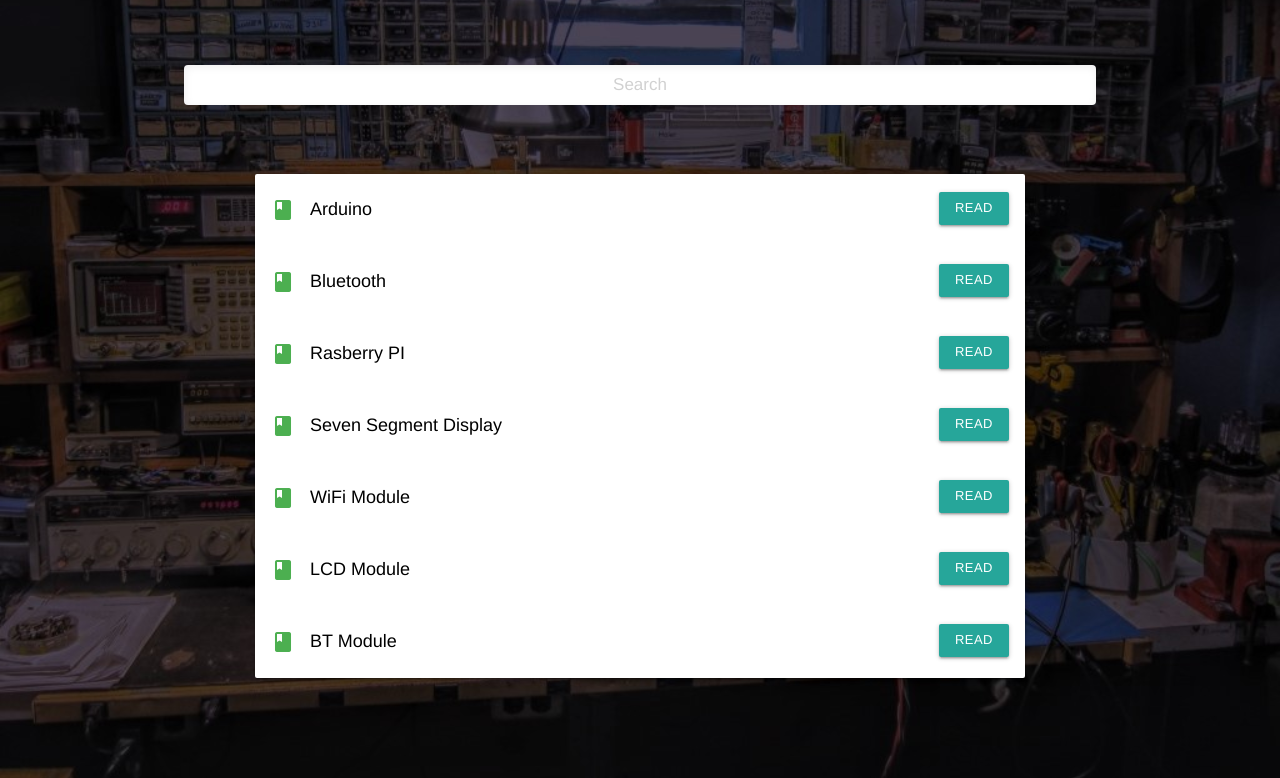
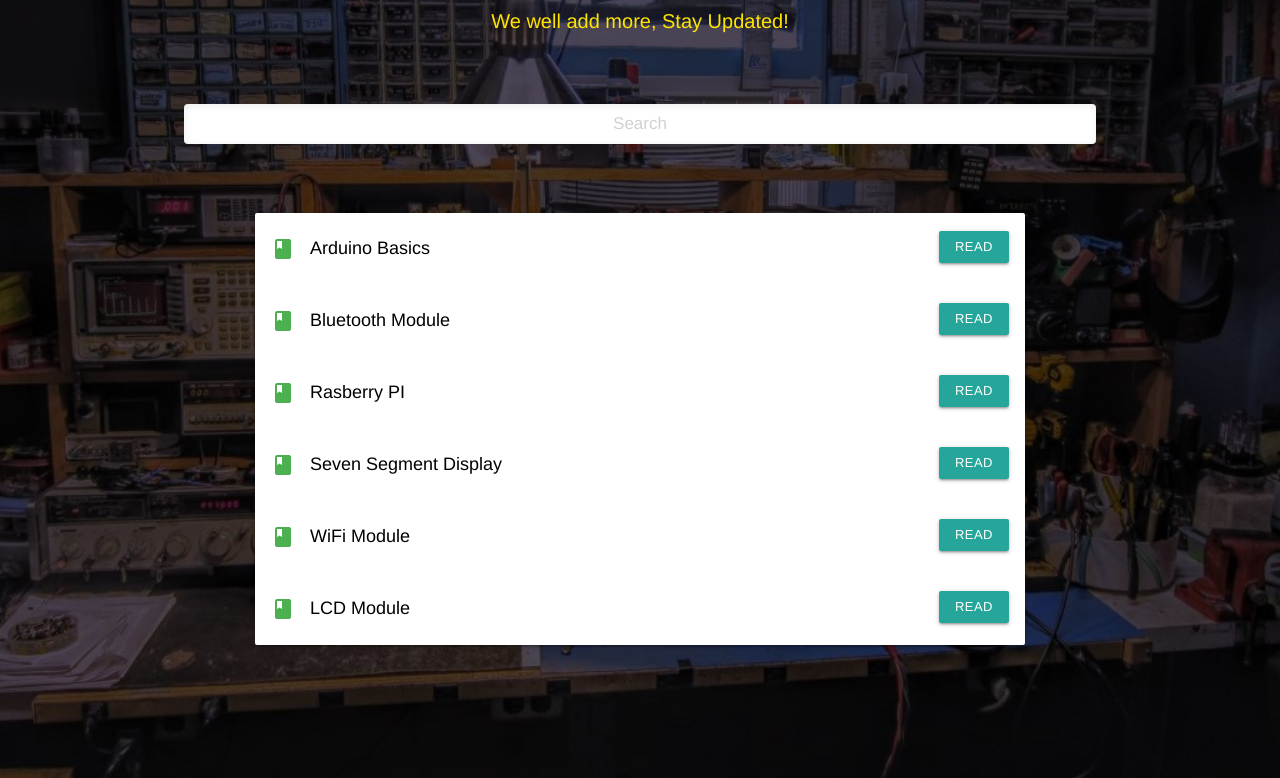
Before and after one commit to ranisharma8206/Electromos-Website, a plain HTML site: page tutorials.html in a window 1280 px wide. Shown: the part 174-952 px from the top of the page. Drawn offline with nearby package versions, Linux system fonts and the light colour scheme; some packages are replaced by stand-ins of ours; a script that the page names is missing; a web font is replaced by a local one.

Commit message:
Added links for tutorial

```diff
--- a/tutorials.html
+++ b/tutorials.html
@@ -31,7 +31,8 @@
 
 	<div class="tutorials" style="">
 		<p>Tutorials</p>
-  	</button>
+		<p class="center-align" style="color: #FFE400;font-size:20px;" >We well add more, Stay Updated!</p>
+
 	</div>
 
 <!-- Search Engine -->
@@ -49,7 +50,7 @@
         <div class="valign-wrapper">
           <i class="material-icons left green-text">book</i>
           <div class="title" style="width:100%;">
-            <p class="tutorial-item">Arduino</p> <span style="float:right;"><button class="btn-small waves-effect waves-light" onclick="window.location.href = 'https://drive.google.com/drive/folders/1r_ESL8t4iiZlvhW0q-48SR9hD5OvMbOi?usp=sharing';" name="action">Read</span>
+            <p class="tutorial-item">Arduino Basics</p> <span style="float:right;"><button class="btn-small waves-effect waves-light" onclick="window.location.href = 'https://www.instructables.com/id/Arduino-Basic-Tutorial/';" name="action">Read</span>
           </div>
         </div>
       </li>
@@ -57,7 +58,7 @@
         <div class="valign-wrapper">
           <i class="material-icons left green-text">book</i>
           <div class="title" style="width:100%;">
-            <p class="tutorial-item">Bluetooth</p> <span style="float:right;"><button class="btn-small waves-effect waves-light" onclick="window.location.href = 'https://drive.google.com/drive/folders/1r_ESL8t4iiZlvhW0q-48SR9hD5OvMbOi?usp=sharing';" name="action">Read</span>
+            <p class="tutorial-item">Bluetooth Module</p> <span style="float:right;"><button class="btn-small waves-effect waves-light" onclick="window.location.href = 'https://www.instructables.com/id/Modify-The-HC-05-Bluetooth-Module-Defaults-Using-A/';" name="action">Read</span>
           </div>
         </div>
       </li>
@@ -65,7 +66,7 @@
         <div class="valign-wrapper">
           <i class="material-icons left green-text">book</i>
           <div class="title" style="width:100%;">
-            <p class="tutorial-item">Rasberry PI</p> <span style="float:right;"><button class="btn-small waves-effect waves-light" onclick="window.location.href = 'https://drive.google.com/drive/folders/1r_ESL8t4iiZlvhW0q-48SR9hD5OvMbOi?usp=sharing';" name="action">Read</span>
+            <p class="tutorial-item">Rasberry PI</p> <span style="float:right;"><button class="btn-small waves-effect waves-light" onclick="window.location.href = 'https://pythonprogramming.net/introduction-raspberry-pi-tutorials/';" name="action">Read</span>
           </div>
         </div>
       </li>
@@ -73,7 +74,7 @@
         <div class="valign-wrapper">
           <i class="material-icons left green-text">book</i>
           <div class="title" style="width:100%;">
-            <p class="tutorial-item">Seven Segment Display</p> <span style="float:right;"><button class="btn-small waves-effect waves-light" onclick="window.location.href = 'https://drive.google.com/drive/folders/1r_ESL8t4iiZlvhW0q-48SR9hD5OvMbOi?usp=sharing';" name="action">Read</span>
+            <p class="tutorial-item">Seven Segment Display</p> <span style="float:right;"><button class="btn-small waves-effect waves-light" onclick="window.location.href = 'https://www.electronics-tutorials.ws/blog/7-segment-display-tutorial.html';" name="action">Read</span>
           </div>
         </div>
       </li>
@@ -81,7 +82,7 @@
         <div class="valign-wrapper">
           <i class="material-icons left green-text">book</i>
           <div class="title" style="width:100%;">
-            <p class="tutorial-item">WiFi Module</p> <span style="float:right;"><button class="btn-small waves-effect waves-light" onclick="window.location.href = 'https://drive.google.com/drive/folders/1r_ESL8t4iiZlvhW0q-48SR9hD5OvMbOi?usp=sharing';" name="action">Read</span>
+            <p class="tutorial-item">WiFi Module</p> <span style="float:right;"><button class="btn-small waves-effect waves-light" onclick="window.location.href = 'http://www.geekstips.com/esp8266-arduino-tutorial-iot-code-example/';" name="action">Read</span>
           </div>
         </div>
       </li>
@@ -89,18 +90,11 @@
         <div class="valign-wrapper">
           <i class="material-icons left green-text">book</i>
           <div class="title" style="width:100%;">
-            <p class="tutorial-item">LCD Module</p> <span style="float:right;"><button class="btn-small waves-effect waves-light" onclick="window.location.href = 'https://drive.google.com/drive/folders/1r_ESL8t4iiZlvhW0q-48SR9hD5OvMbOi?usp=sharing';" name="action">Read</span>
+            <p class="tutorial-item">LCD Module</p> <span style="float:right;"><button class="btn-small waves-effect waves-light" onclick="window.location.href = 'https://lastminuteengineers.com/arduino-1602-character-lcd-tutorial/';" name="action">Read</span>
           </div>
         </div>
       </li>
-      <li class="waves-effect">
-        <div class="valign-wrapper">
-          <i class="material-icons left green-text">book</i>
-          <div class="title" style="width:100%;">
-            <p class="tutorial-item">BT Module</p> <span style="float:right;"><button class="btn-small waves-effect waves-light" onclick="window.location.href = 'https://drive.google.com/drive/folders/1r_ESL8t4iiZlvhW0q-48SR9hD5OvMbOi?usp=sharing';" name="action">Read</span>
-          </div>
-        </div>
-      </li>
+
 
 
     </ul>
```
